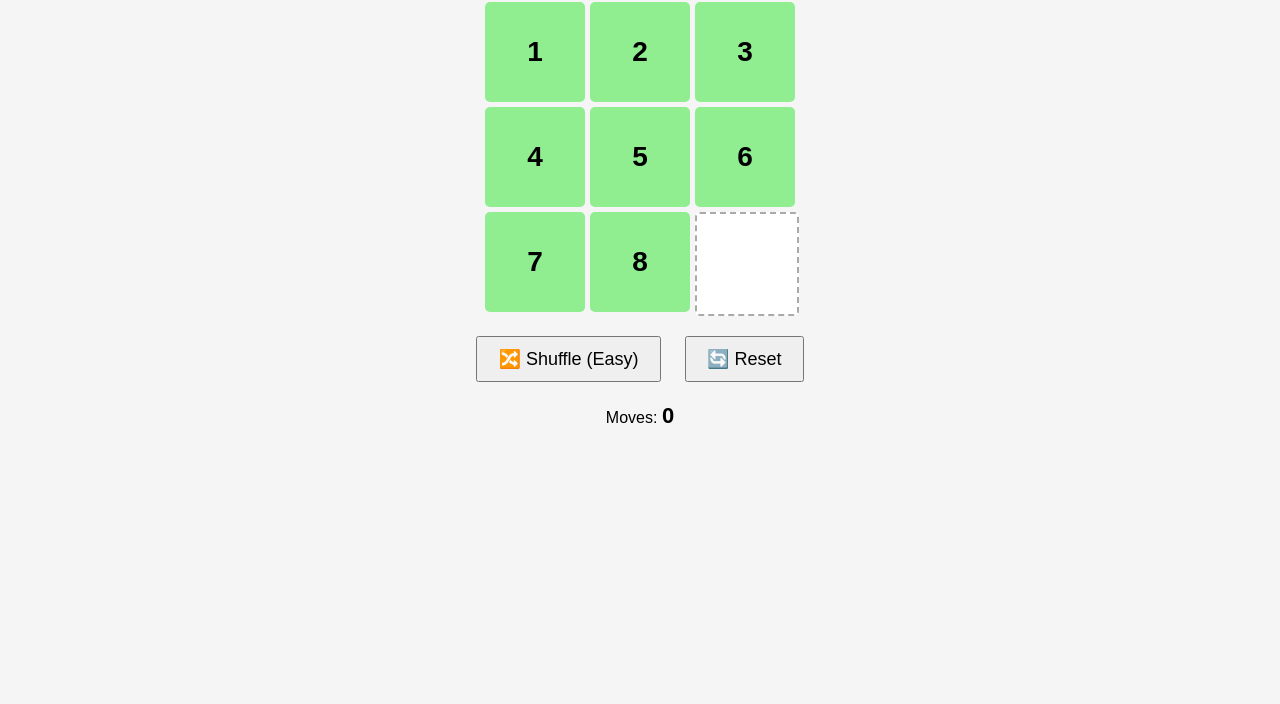
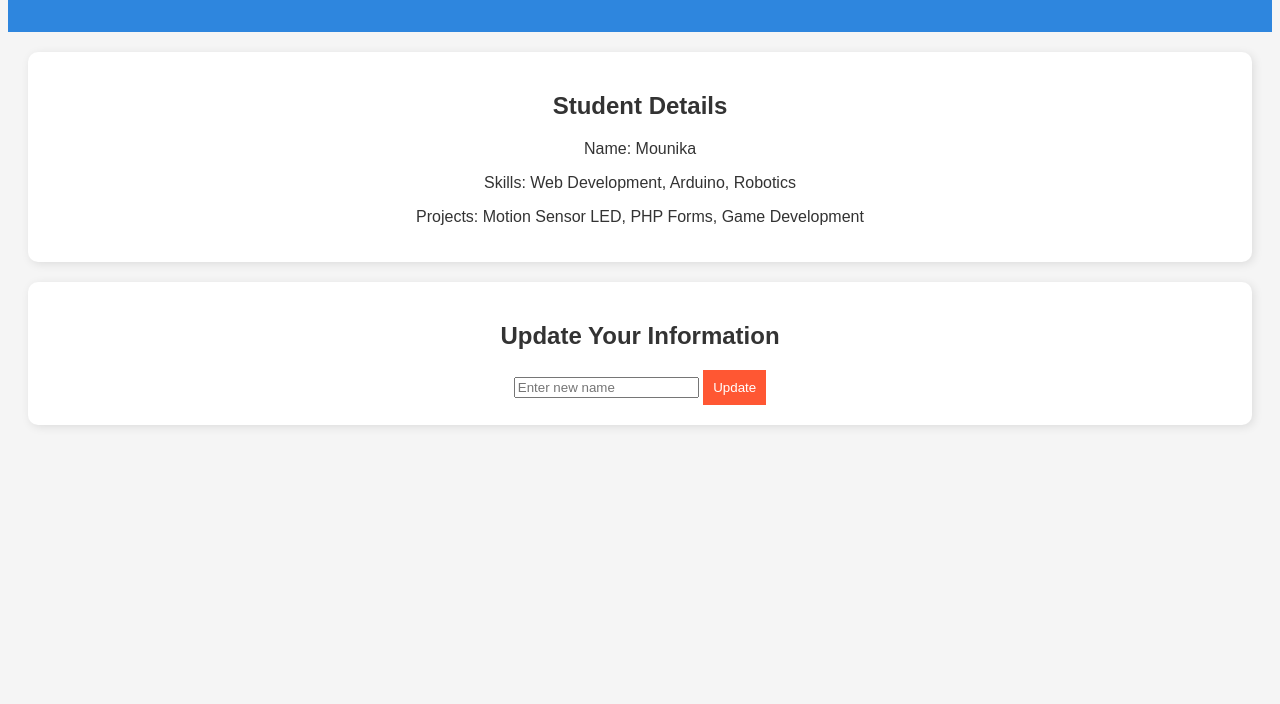
Before and after one commit to Kmounikadurga/Profilio, a plain HTML site: page index.html in a window 1280 px wide. Shown: the part 96-800 px from the top of the page. Drawn offline with Linux system fonts and the light colour scheme.

Commit message:
Add files via upload

```diff
--- a/index.html
+++ b/index.html
@@ -1,20 +1,29 @@
 <!DOCTYPE html>
 <html lang="en">
 <head>
-  <meta charset="UTF-8" />
-  <meta name="viewport" content="width=device-width, initial-scale=1" />
-  <title>Easy Number Puzzle - Easy Shuffle</title>
-  <link rel="stylesheet" href="style.css" />
+    <meta charset="UTF-8">
+    <meta name="viewport" content="width=device-width, initial-scale=1.0">
+    <title>Student Portfolio</title>
+    <link rel="stylesheet" href="style.css">
 </head>
 <body>
-  <h1>Easy Number Puzzle (1–8)</h1>
-  <div id="puzzle"></div>
-  <div id="info">
-    <button id="shuffleBtn">🔀 Shuffle (Easy)</button>
-    <button id="resetBtn">🔄 Reset</button>
-    <p>Moves: <span id="movesCount">0</span></p>
-  </div>
+    <header>
+        <h1>Student Information Portfolio</h1>
+    </header>
 
-  <script src="script.js"></script>
+    <section id="student-info">
+        <h2>Student Details</h2>
+        <p>Name: <span id="student-name">Mounika</span></p>
+        <p>Skills: <span id="skills">Web Development, Arduino, Robotics</span></p>
+        <p>Projects: <span id="projects">Motion Sensor LED, PHP Forms, Game Development</span></p>
+    </section>
+
+    <section id="dynamic-data">
+        <h2>Update Your Information</h2>
+        <input type="text" id="new-name" placeholder="Enter new name">
+        <button onclick="updateInfo()">Update</button>
+    </section>
+
+    <script src="script.js"></script>
 </body>
 </html>
--- a/script.js
+++ b/script.js
@@ -1,93 +1,9 @@
-let tiles = [];
-const puzzle = document.getElementById("puzzle");
-const shuffleBtn = document.getElementById("shuffleBtn");
-const resetBtn = document.getElementById("resetBtn");
-const movesCountElem = document.getElementById("movesCount");
-
-let moves = 0;
-let solvedTiles = [];
-
-function initPuzzle() {
-  tiles = [...Array(8).keys()].map(i => i + 1);
-  tiles.push("");
-  moves = 0;
-  movesCountElem.textContent = moves;
-  solvedTiles = tiles.slice();
-  render();
+function updateInfo() {
+    let newName = document.getElementById("new-name").value;
+    if (newName) {
+        document.getElementById("student-name").innerText = newName;
+        alert("Student name updated to " + newName);
+    } else {
+        alert("Please enter a name");
+    }
 }
-
-function render() {
-  puzzle.innerHTML = "";
-  tiles.forEach((num, index) => {
-    const tile = document.createElement("div");
-    tile.classList.add("tile");
-    if (num === "") {
-      tile.classList.add("empty");
-    } else {
-      tile.textContent = num;
-      tile.addEventListener("click", () => moveTile(index));
-      if (num === solvedTiles[index]) {
-        tile.classList.add("correct");
-      }
-    }
-    puzzle.appendChild(tile);
-  });
-}
-
-function moveTile(index) {
-  const emptyIndex = tiles.indexOf("");
-  const validMoves = [emptyIndex - 1, emptyIndex + 1, emptyIndex - 3, emptyIndex + 3];
-
-  // Prevent horizontal wraparound
-  if (validMoves.includes(index)) {
-    if ((emptyIndex % 3 === 0 && index === emptyIndex - 1) ||
-        (emptyIndex % 3 === 2 && index === emptyIndex + 1)) {
-      return;
-    }
-    [tiles[emptyIndex], tiles[index]] = [tiles[index], tiles[emptyIndex]];
-    moves++;
-    movesCountElem.textContent = moves;
-    render();
-    checkWin();
-  }
-}
-
-function easyShuffle(movesCount = 10) {
-  let emptyIndex = tiles.indexOf("");
-  const directions = [-1, 1, -3, 3];
-
-  for (let i = 0; i < movesCount; i++) {
-    let possibleMoves = directions.filter(dir => {
-      let newIndex = emptyIndex + dir;
-      if (newIndex < 0 || newIndex >= tiles.length) return false;
-      if ((emptyIndex % 3 === 0 && dir === -1) || (emptyIndex % 3 === 2 && dir === 1)) return false;
-      return true;
-    });
-    let move = possibleMoves[Math.floor(Math.random() * possibleMoves.length)];
-    let swapIndex = emptyIndex + move;
-    [tiles[emptyIndex], tiles[swapIndex]] = [tiles[swapIndex], tiles[emptyIndex]];
-    emptyIndex = swapIndex;
-  }
-  moves = 0;
-  movesCountElem.textContent = moves;
-  render();
-}
-
-function reset() {
-  tiles = solvedTiles.slice();
-  moves = 0;
-  movesCountElem.textContent = moves;
-  render();
-}
-
-function checkWin() {
-  const win = tiles.slice(0, 8).every((val, i) => val === i + 1);
-  if (win) {
-    alert(`🎉 Congratulations! You solved the puzzle in ${moves} moves!`);
-  }
-}
-
-shuffleBtn.addEventListener("click", () => easyShuffle(10));
-resetBtn.addEventListener("click", reset);
-
-initPuzzle();
--- a/style.css
+++ b/style.css
@@ -1,60 +1,30 @@
 body {
-  font-family: Arial, sans-serif;
-  text-align: center;
-  background-color: #f5f5f5;
-  margin: 0;
-  padding: 20px;
+    font-family: 'Arial', sans-serif;
+    text-align: center;
+    background-color: #f5f5f5;
+    color: #333;
 }
 
-h1 {
-  margin-top: 20px;
+header {
+    background-color: #2e86de;
+    color: white;
+    padding: 20px;
 }
 
-#puzzle {
-  display: grid;
-  grid-template-columns: repeat(3, 100px);
-  grid-gap: 5px;
-  justify-content: center;
-  margin-top: 20px;
+section {
+    margin: 20px;
+    padding: 20px;
+    background-color: white;
+    box-shadow: 2px 2px 10px rgba(0,0,0,0.1);
+    border-radius: 10px;
 }
-
-.tile {
-  width: 100px;
-  height: 100px;
-  background-color: #ffd966;
-  display: flex;
-  justify-content: center;
-  align-items: center;
-  font-size: 28px;
-  font-weight: bold;
-  border-radius: 5px;
-  cursor: pointer;
-  user-select: none;
-  transition: background-color 0.3s;
+button {
+    padding: 10px;
+    background-color: #ff5733;
+    color: white;
+    border: none;
+    cursor: pointer;
 }
-
-.tile.empty {
-  background-color: white;
-  border: 2px dashed #aaa;
-  cursor: default;
+button:hover {
+    background-color: #c70039;
 }
-
-.tile.correct {
-  background-color: #90ee90; /* Light green */
-}
-
-#info {
-  margin-top: 15px;
-}
-
-button {
-  margin: 5px 10px;
-  padding: 10px 20px;
-  font-size: 18px;
-  cursor: pointer;
-}
-
-#movesCount {
-  font-weight: bold;
-  font-size: 22px;
-}
```
